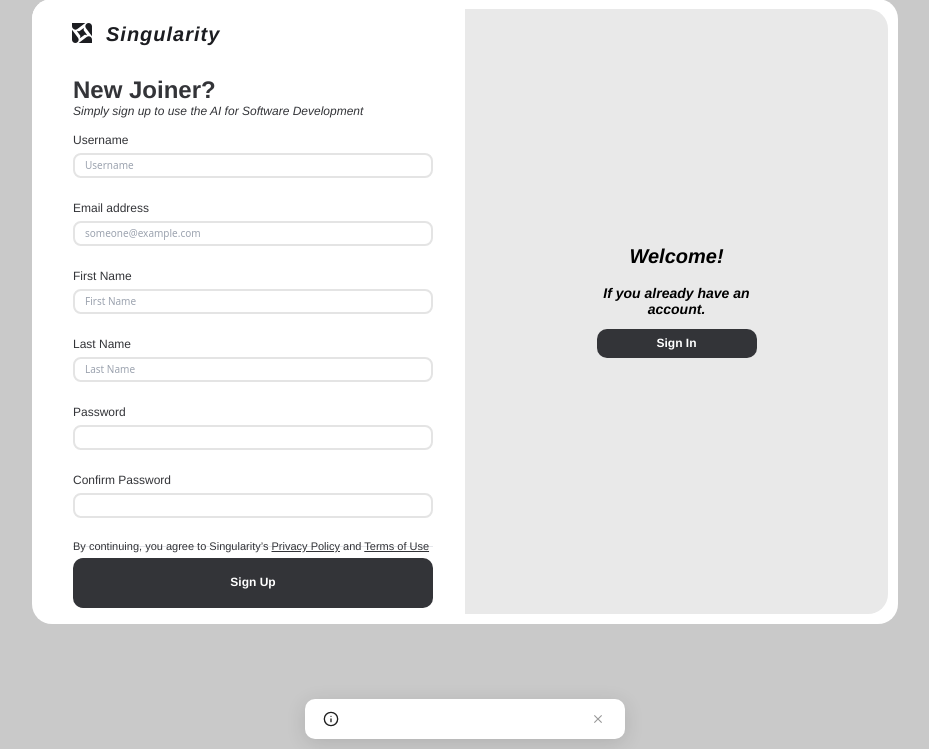
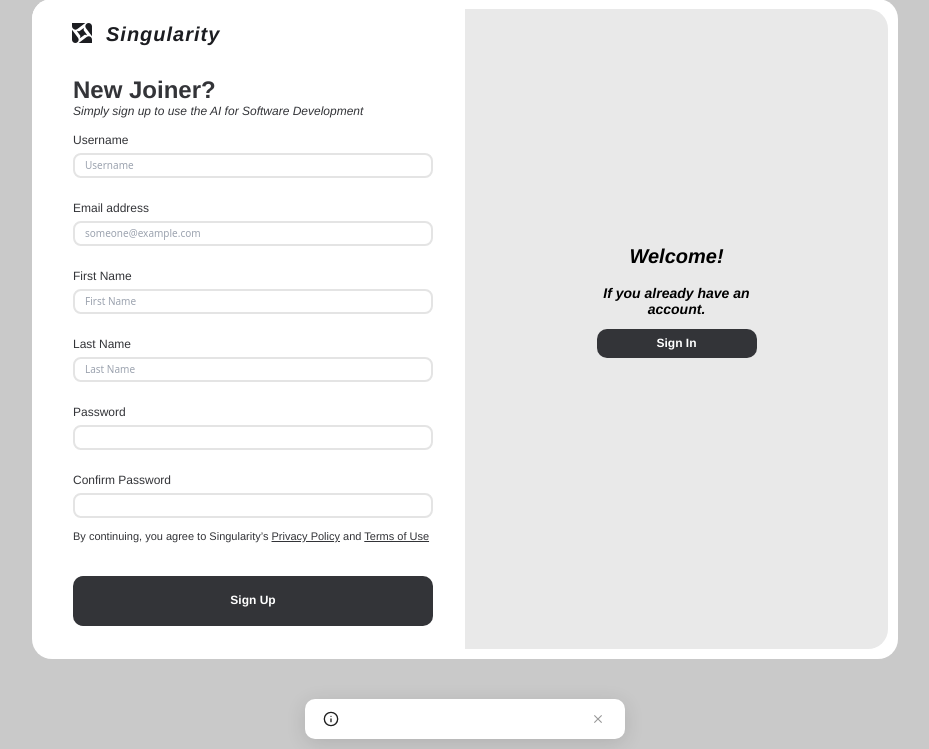
Before and after one commit to Chung1045/singularity, a Node server app: template public/views/Signup.ejs in a window 1280 px wide; the page is wider, and only the part inside the window is pictured. Shown: the part 101-850 px from the top of that part, without its empty margins (175-1104 px from the left). Run offline with Node 20, Linux system fonts and the light colour scheme; the template is opened without the code that fills it, so the values that code supplies are empty; some libraries are stand-ins or nearby versions.

Commit message:
feat: Enhance security by adding security headers middleware in server.js style: Adjust heights in signup.css and login.css for better layout refactor: Comment out unused divider line in Signup.js

```diff
--- a/public/scripts/Signup.js
+++ b/public/scripts/Signup.js
@@ -541,7 +541,7 @@ const TempSignup = ({ csrfToken }) => {
                                 )
                             ),
 
-                            React.createElement('hr', { id: 'divider-line', style: { marginBottom: '1px', width: '100%', height: '0.3px', backgroundColor: '#E4E4E4' } }),
+                            //React.createElement('hr', { id: 'divider-line', style: { marginBottom: '1px', width: '100%', height: '0.3px', backgroundColor: '#E4E4E4' } }),
 
                             // Submit
                             React.createElement('div', { className: 'login-wrapper', id: 'submit-btn-wrapper' },
--- a/public/stylesheets/login.css
+++ b/public/stylesheets/login.css
@@ -45,7 +45,7 @@ a {
 
 .frame .login {
   width: 866px;
-  height: 478px;
+  height: 510px;
   position: relative;
   background-color: #ffffff;
   border-radius: 20px;
@@ -267,7 +267,7 @@ a {
   top: 10px;
   left: 10px;
   width: 423px;
-  height: 457px;
+  height: 490px;
   display: flex;
   justify-content: center;
   /* background-image: url(./img/left-content-background.svg); */
--- a/public/stylesheets/signup.css
+++ b/public/stylesheets/signup.css
@@ -37,14 +37,14 @@ a {
 .frame .sign-up {
     margin-top: 150px;
     width: 866px;
-    height: 625px;
+    height: 660px;
     margin-left: 287px;
     display: flex;
     transition: height 0.3s ease;
 }
 
 .frame .sign-up.expanded {
-    height: 625px;
+    height: 660px;
 }
 
     /* flex: 1; */
@@ -74,7 +74,7 @@ a {
     top: 10px;
     left: 433px;
     width: 423px;
-    height: 605px;
+    height: 640px;
     display: flex;
     align-items: center;
     justify-content: center;
@@ -82,7 +82,7 @@ a {
 }
 
 .frame .right-content.expanded {
-    height: 605px;
+    height: 640px;
 }
 
 .frame .img {
@@ -397,7 +397,7 @@ display: flex;
     top: 0;
     left: 0;
     width: 360px;
-    height: 20px;
+    height: 0px;
     display: flex;
     align-items: center;
     justify-content: left;
@@ -433,7 +433,7 @@ display: flex;
 .frame .login-wrapper {
     align-self: stretch;
     width: 100%;
-    margin-bottom: -2.00px;
+    margin-top: 30px;
     position: relative;
     height: 50px;
 }
--- a/server.js
+++ b/server.js
@@ -101,6 +101,26 @@ global.io = io;
 global.userSockets = userSockets;
 
 async function serverSetUp() {
+    // Security Headers Middleware
+    app.use((req, res, next) => {
+        // Remove X-Powered-By header to prevent information leakage
+        res.removeHeader('X-Powered-By');
+
+        // Set X-Content-Type-Options to prevent MIME type sniffing
+        res.setHeader('X-Content-Type-Options', 'nosniff');
+
+        // Set X-Frame-Options to prevent clickjacking attacks
+        res.setHeader('X-Frame-Options', 'SAMEORIGIN');
+
+        // Content Security Policy header
+        res.setHeader('Content-Security-Policy', "default-src 'self'; script-src 'self' 'unsafe-inline' 'unsafe-eval' https://cdn.jsdelivr.net https://unpkg.com; style-src 'self' 'unsafe-inline' https://cdn.tailwindcss.com; img-src 'self' data: https:; font-src 'self' data: https:; connect-src 'self' https:; frame-ancestors 'self'");
+
+        // Remove Server header or obscure it
+        res.setHeader('Server', 'WebServer');
+
+        next();
+    });
+
     app.use((req, res, next) => {
         logAccessedPath(req)
         next();
```
